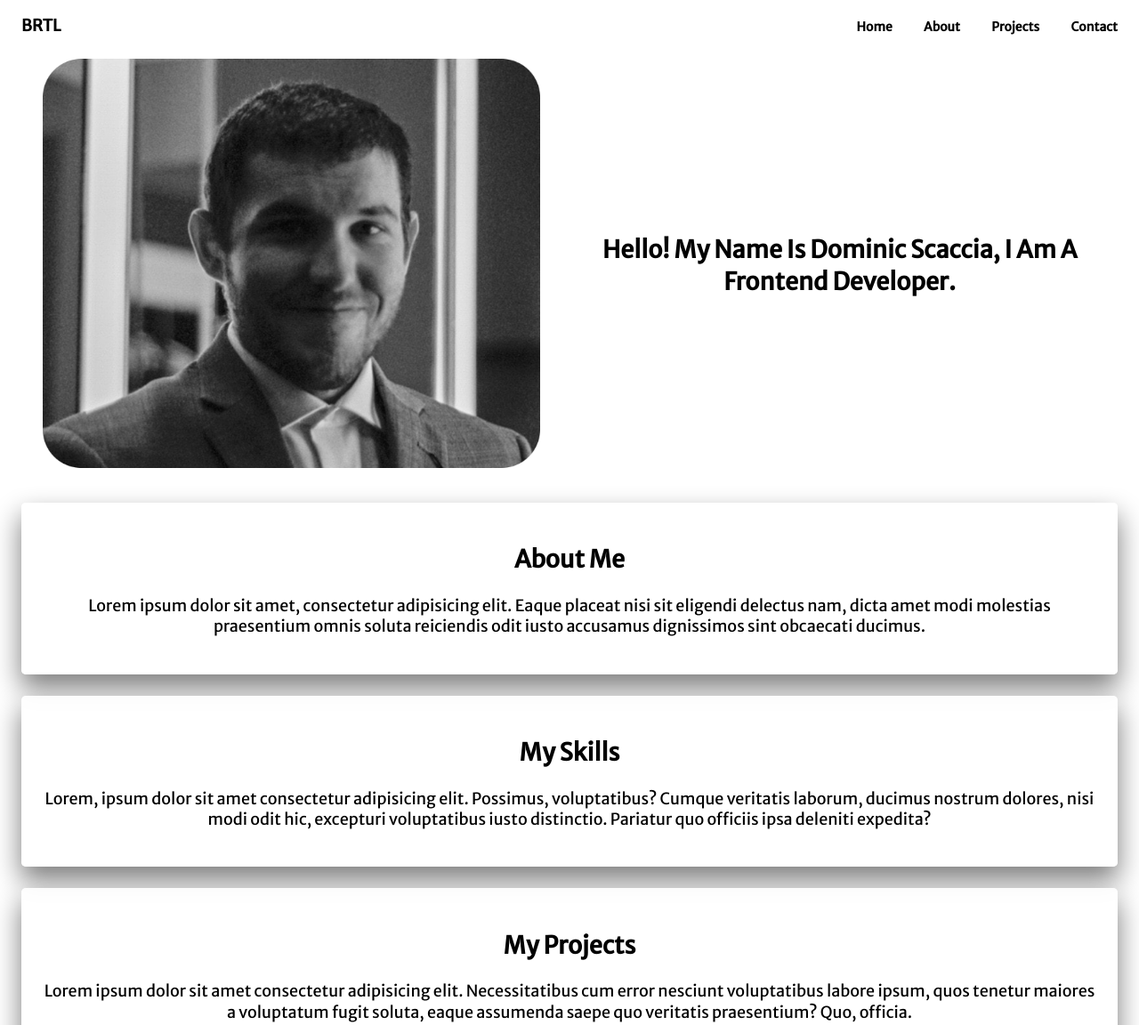
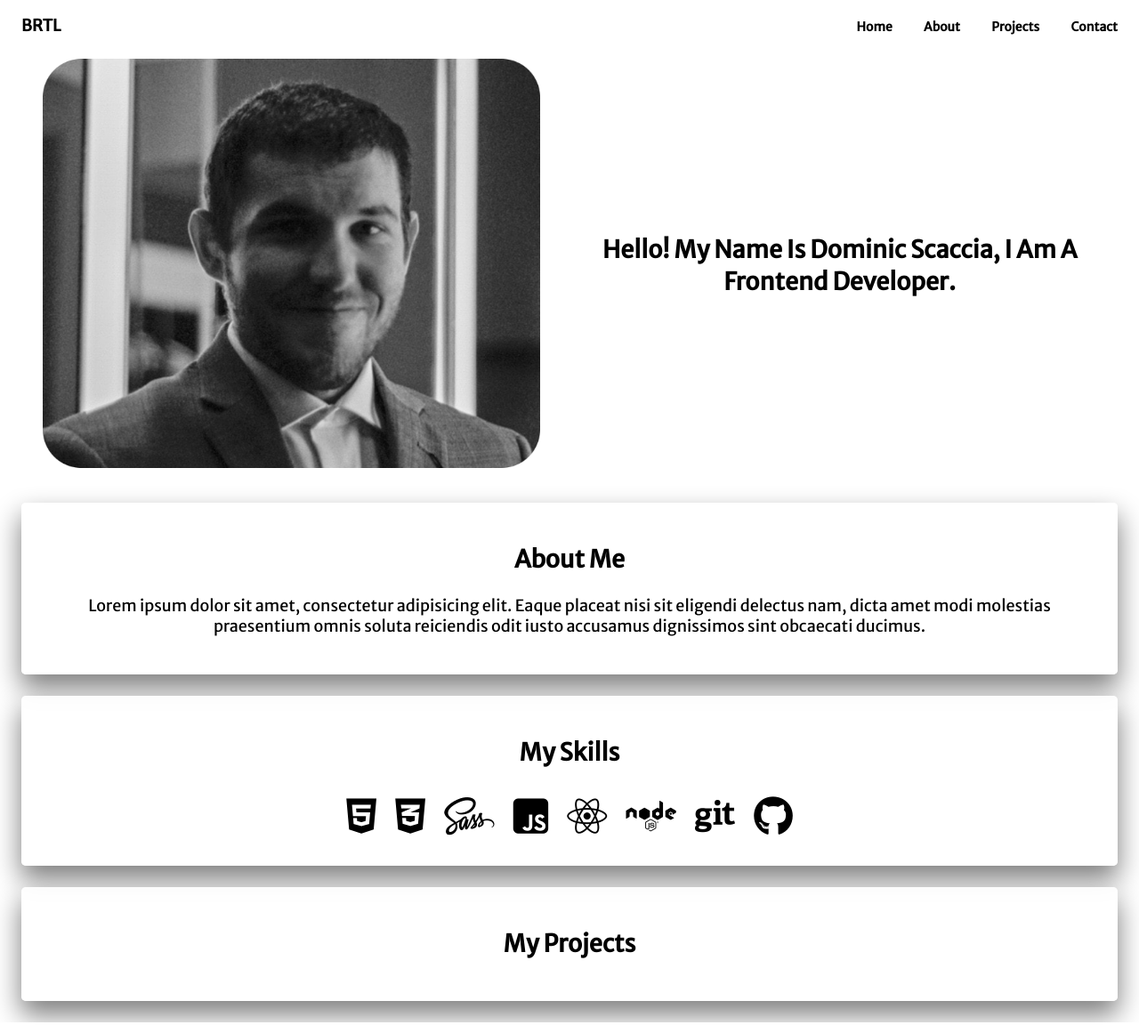
Before and after one commit to Brutal-webdev/old-portfolio, a plain HTML site: page index.html in a window 1280 px wide. Shown: the top 1152 px of the page at 89% size. Drawn offline with Linux system fonts and the light colour scheme.

Commit message:
skill icons to the skill section

```diff
--- /dev/null
+++ b/app/scss/_skills.scss
@@ -0,0 +1,4 @@
+i {
+    font-size: 2.5em;
+    padding: 0.20em;
+}
--- a/app/scss/style.scss
+++ b/app/scss/style.scss
@@ -8,3 +8,4 @@
 // Styling for seperate sections
 @import "header";
 @import "hero";
+@import "skills";
--- a/index.html
+++ b/index.html
@@ -4,6 +4,7 @@
         <meta charset="utf-8">
         <meta http-equiv="X-UA-Compatible" content="IE=edge">
         <title>Dominic Scaccia's Portfolio</title>
+        <script src="https://kit.fontawesome.com/af7f65d756.js" crossorigin="anonymous"></script>
         <meta name="description" content="">
         <meta name="viewport" content="width=device-width, initial-scale=1">
         <link rel="preconnect" href="https://fonts.googleapis.com">
@@ -69,12 +70,19 @@
 
             <section class="skills card">
                 <h2>My Skills</h2>
-                <p>Lorem, ipsum dolor sit amet consectetur adipisicing elit. Possimus, voluptatibus? Cumque veritatis laborum, ducimus nostrum dolores, nisi modi odit hic, excepturi voluptatibus iusto distinctio. Pariatur quo officiis ipsa deleniti expedita?</p>
+                <i class="fab fa-html5"></i>
+                <i class="fab fa-css3-alt"></i>
+                <i class="fab fa-sass"></i>
+                <i class="fab fa-js-square"></i>
+                <i class="fab fa-react"></i>
+                <i class="fab fa-node"></i>
+                <i class="fab fa-git"></i>
+                <i class="fab fa-github"></i>
             </section>
 
             <section id="projects" class="projects card">
                 <h2>My Projects</h2>
-                <p>Lorem ipsum dolor sit amet consectetur adipisicing elit. Necessitatibus cum error nesciunt voluptatibus labore ipsum, quos tenetur maiores a voluptatum fugit soluta, eaque assumenda saepe quo veritatis praesentium? Quo, officia.</p>
+                <p></p>
             </section>
 
         </main>
```
Also changed, not shown: app/scss/style.css, 1 other file.
